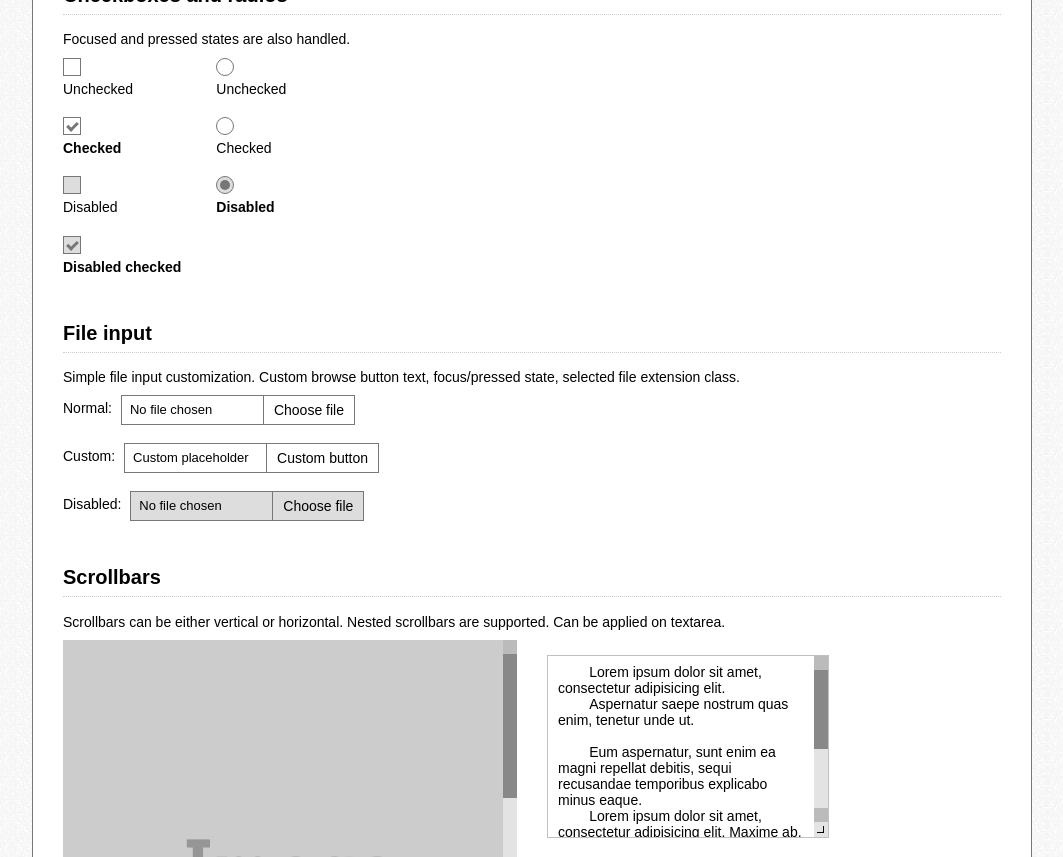
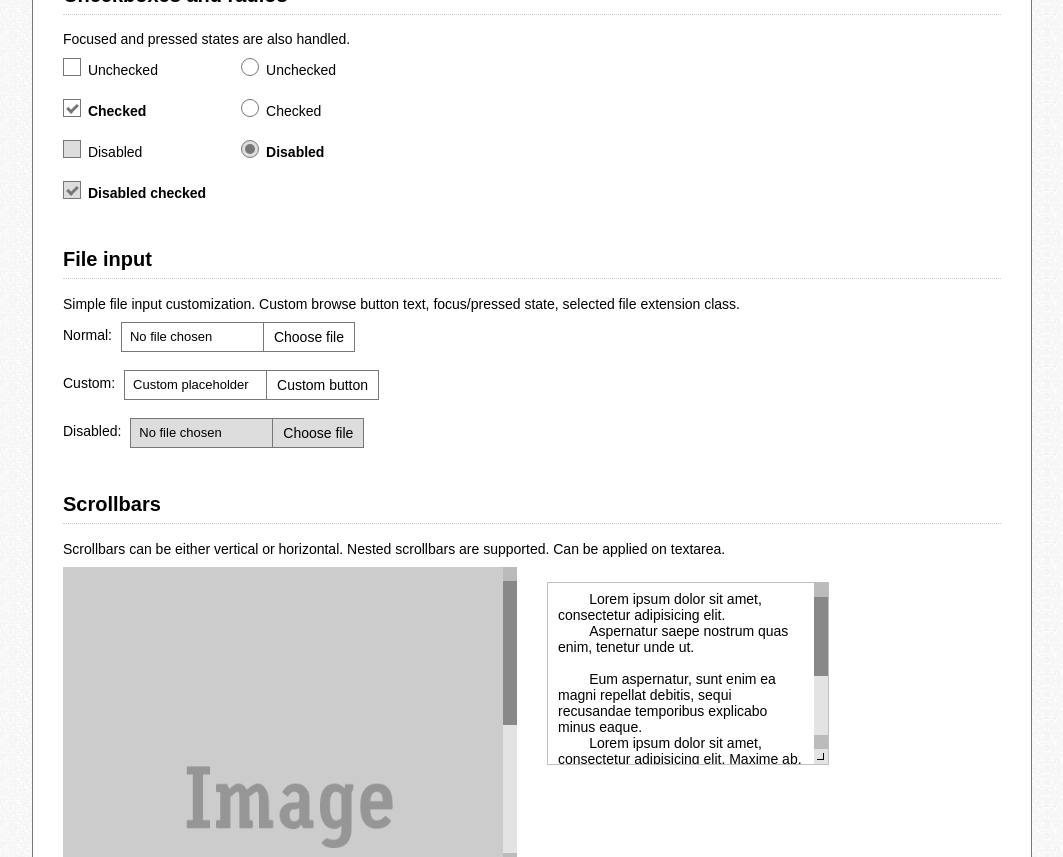
Before and after one commit to w3co/jcf, a website with bundled scripts: page index.html in a window 1280 px wide. Shown: the part 1091-1948 px from the top of the page, without its empty margins (108-1171 px from the left). Built offline with nearby package versions, Linux system fonts and the light colour scheme.

Commit message:
fixed demo styles

```diff
--- a/css/demo.css
+++ b/css/demo.css
@@ -88,7 +88,7 @@ section:after {
 	clear: both;
 	content: '';
 }
-.col .row label {
+.demo-range .col .row label {
 	display: block;
 }
 .row label {
```
